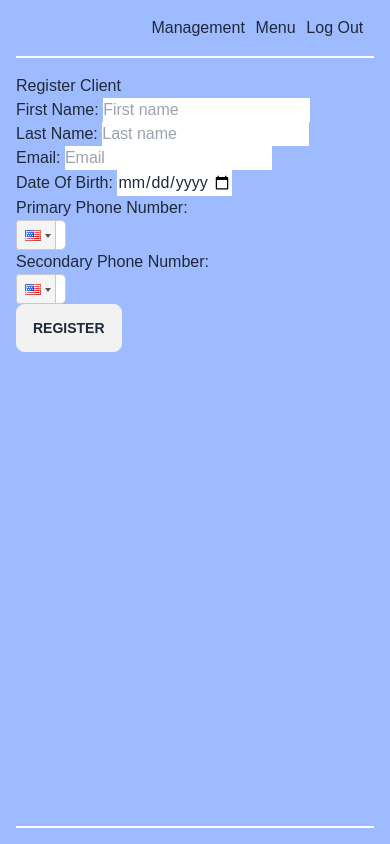
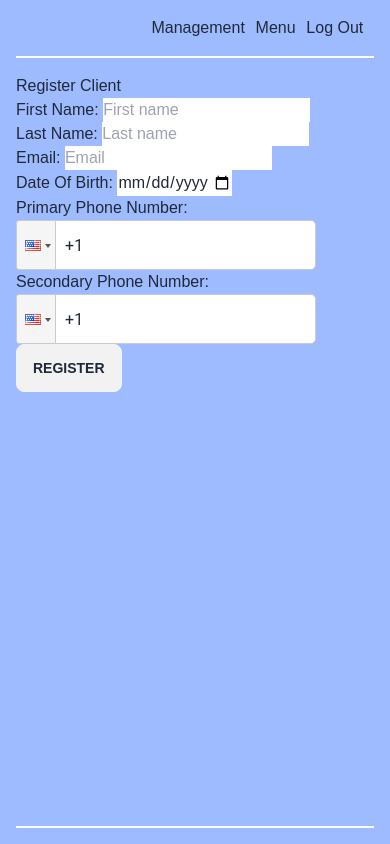
Before and after one commit to mengzhuou/BizWeb, a React (Create React App) app in the folder Frontend/frontend/: page /registerClient in a window 390 px wide. Built offline with nearby package versions, Linux system fonts and the light colour scheme.

Commit message:
edited placeholder and phone css

```diff
--- a/Frontend/frontend/src/components/RegisterClient.js
+++ b/Frontend/frontend/src/components/RegisterClient.js
@@ -141,10 +141,13 @@ function RegisterClient() {
                 onlyCountries={["us"]}
                 value={phoneNumber}
                 onChange={(value) => setPhoneNumber(value)}
-                placeholder="999-999-9999"
+                placeholder="9 (999) 999-9999"
+                containerStyle={{
+                  height: "50px",
+                }}
                 inputStyle={{
-                  width: "13%",
-                  height: "30px",
+                  height: "50px",
+                  fontSize: "16px",
                 }}
               />
             </div>
@@ -161,10 +164,13 @@ function RegisterClient() {
                 onlyCountries={["us"]}
                 value={secondaryPhoneNumber}
                 onChange={(value) => setSecondaryPhoneNumber(value)}
-                placeholder="999-999-1111"
+                placeholder="9 (999) 999-9999"
+                containerStyle={{
+                  height: "50px",
+                }}
                 inputStyle={{
-                  width: "13%",
-                  height: "30px",
+                  height: "50px",
+                  fontSize: "16px",
                 }}
               />
             </div>
```
